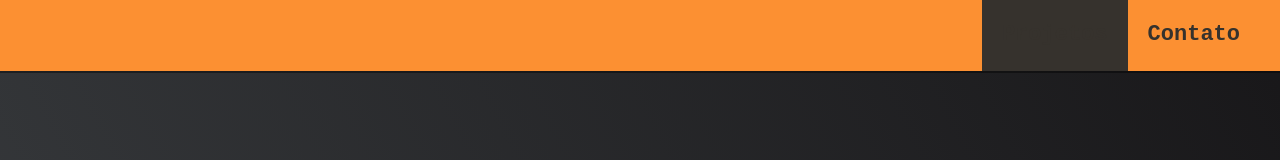
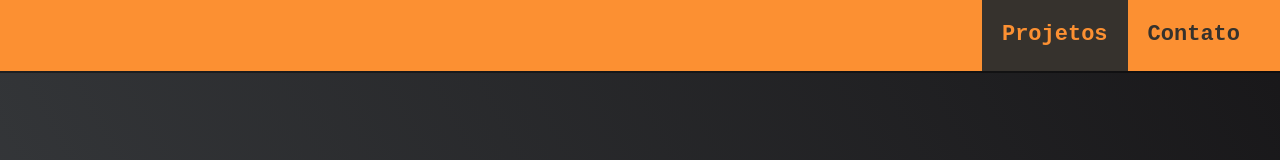
Before and after one commit to caiopeternela/dfinal-pagina-pessoal, a plain HTML site: page pagina-pessoal/index.html in a window 1280 px wide. In both pictures the pointer is over the link "Projetos". Shown: the top 160 px of the page. Drawn offline with Linux system fonts and the light colour scheme.

Commit message:
Atualizando o css

```diff
--- a/pagina-pessoal/style.css
+++ b/pagina-pessoal/style.css
@@ -112,6 +112,7 @@ img {
 
 .nav-list a:hover {
   background: var(--main-beige);
+  color: var(--main-orange);
 }
 
 .welcome-section {
```
